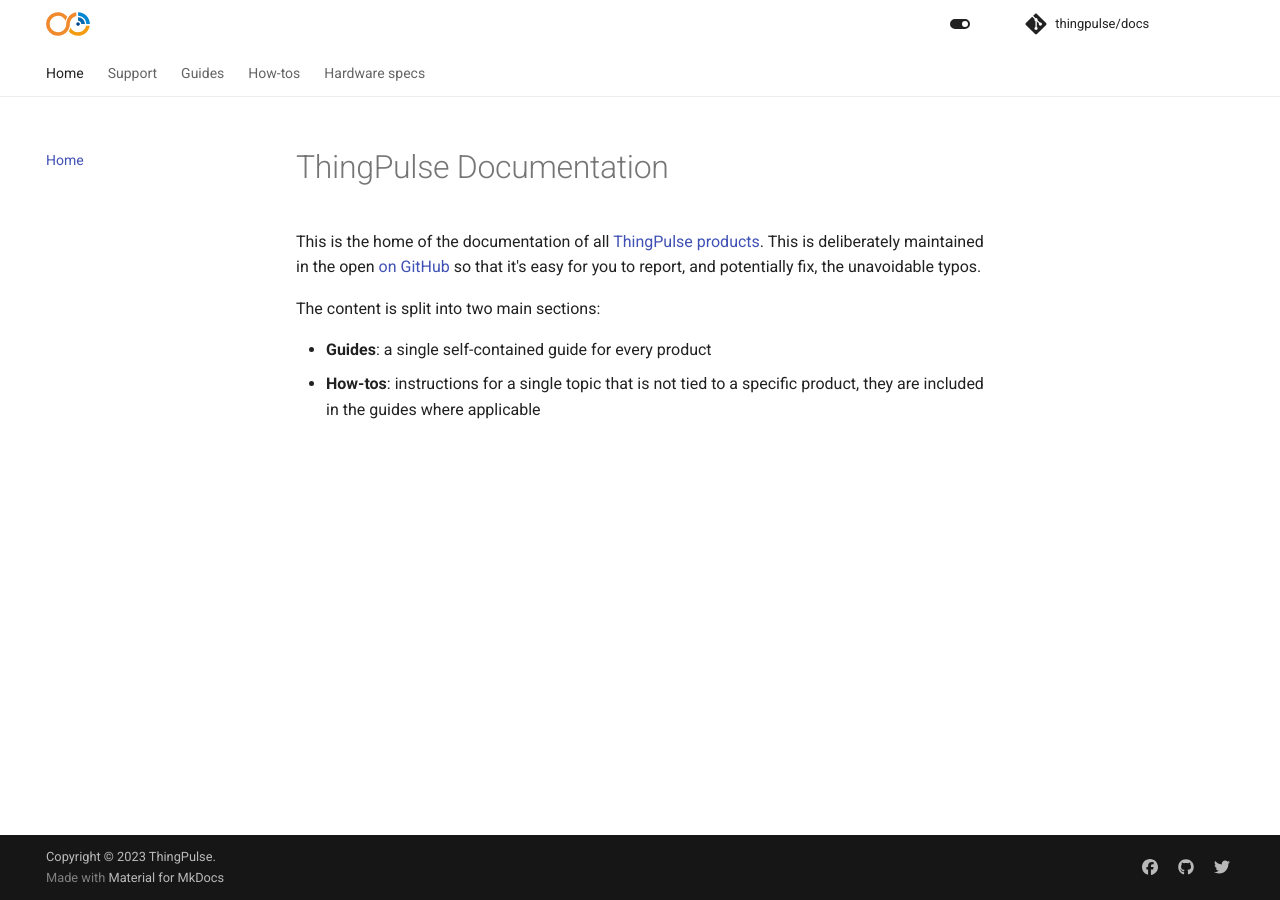
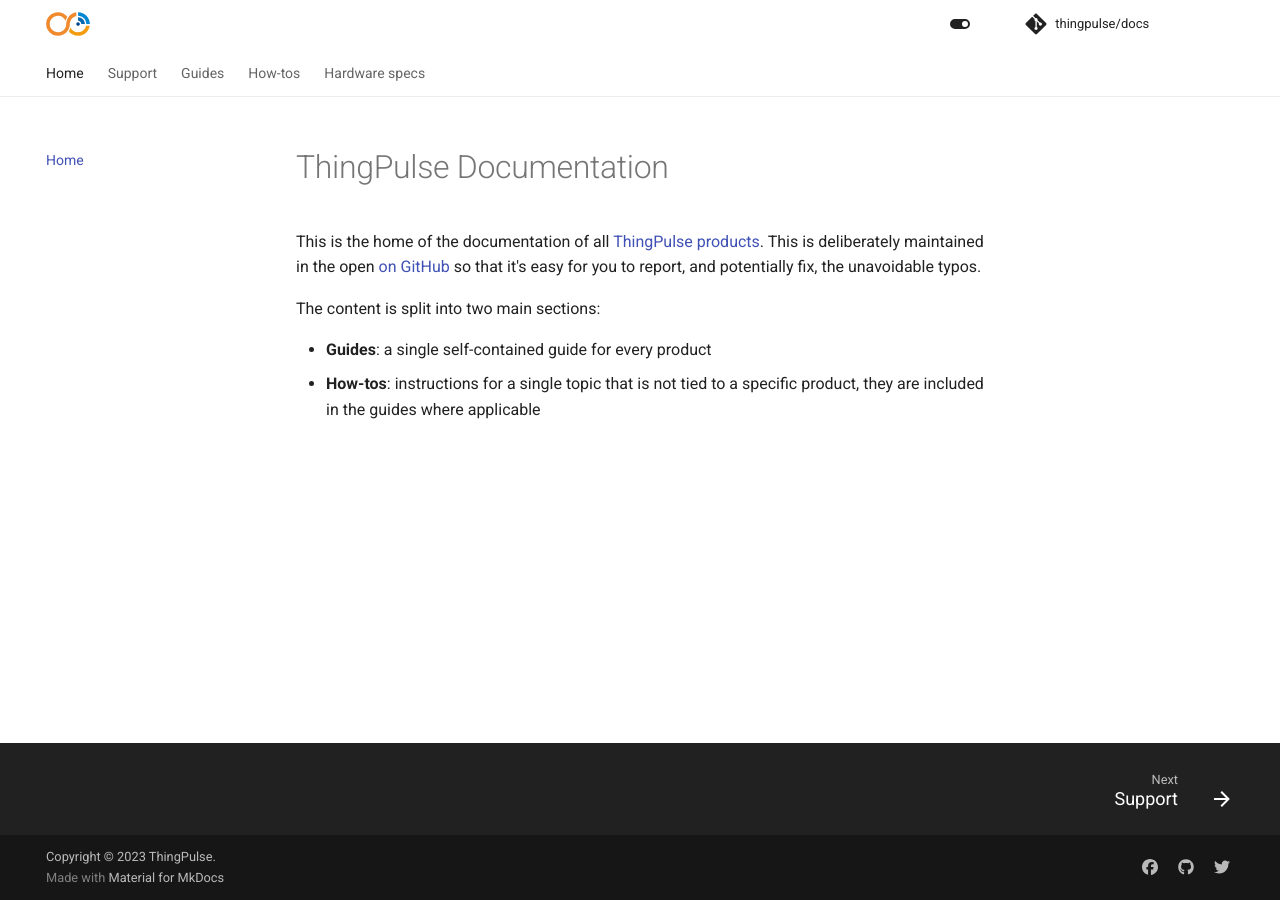
Before and after one commit to ThingPulse/docs, an MkDocs documentation site: the page built from docs/index.md, in a window 1280 px wide. Built offline with MkDocs 1.6.1 and Material for MkDocs 9.7.7, drawn with Linux system fonts in a browser that asks for light colours; comment, search, counter and statistics services are not loaded.

Commit message:
Add footer links

```diff
--- a/mkdocs.yml
+++ b/mkdocs.yml
@@ -43,6 +43,8 @@
   features:
     # https://squidfunk.github.io/mkdocs-material/reference/code-blocks/#code-copy-button
     - content.code.copy
+    - navigation.footer
+    - navigation.indexes
 
 extra:
   # https://squidfunk.github.io/mkdocs-material/getting-started/#adding-social-links
```
